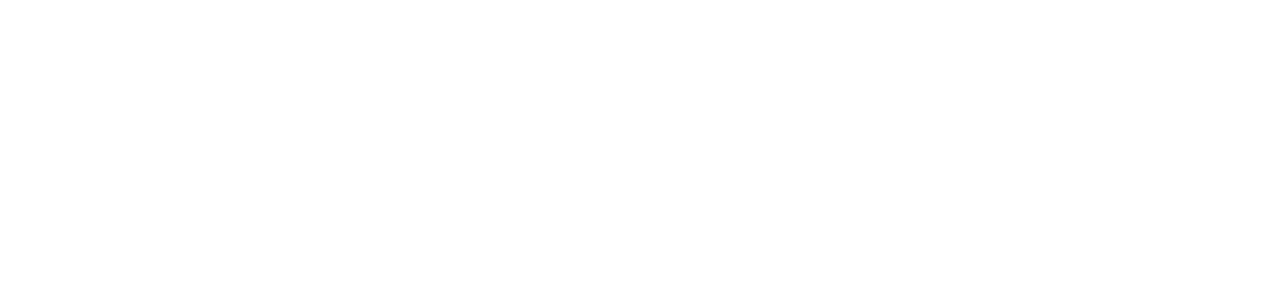
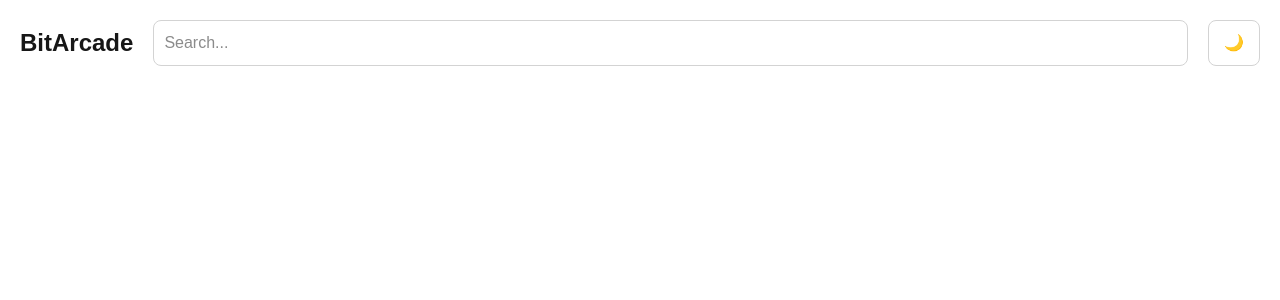
Before and after one commit to km-rjun/BitArcade, a Next.js app: page / in a window 1280 px wide. Shown: the top 300 px of the page. Built offline with nearby package versions, Linux system fonts and the light colour scheme.

Commit message:
addded basic topbar

```diff
--- /dev/null
+++ b/components/TopBar.css
@@ -0,0 +1,31 @@
+.topbar {
+    display: flex;
+    grid-template-columns: auto 1fr auto;
+    align-items: center;
+    justify-content: space-between;
+    border-bottom: 3px solid white;
+    border-radius: 10px;
+    padding: 20px;
+    gap: 20px;
+}
+
+.topbar-title{
+    font-size: 1.5rem;
+    font-weight: bold;
+}
+
+.topbar-search{
+    width: 100%;
+    border: 1px solid #d3d3d3;
+    border-radius: 8px;
+    padding: 10px;
+}
+
+.topbar-toggle {
+  cursor: pointer;
+  font-size: 1rem;
+  color: white;
+  padding: 10px 15px;
+  border: 1px solid #d3d3d3;
+  border-radius: 8px;
+}
--- /dev/null
+++ b/components/TopBar.tsx
@@ -0,0 +1,15 @@
+import "./TopBar.css"
+
+export default function TopBar() {
+    return(
+        <div className="topbar">
+            <div className="topbar-title">BitArcade</div>
+            <input
+            className="topbar-search"
+            type="text"
+            placeholder="Search..."
+            />
+            <button className="topbar-toggle">🌙</button>
+        </div>
+    )
+}
--- a/src/app/page.tsx
+++ b/src/app/page.tsx
@@ -1,3 +1,5 @@
+import TopBar from "../../components/TopBar"
+
 export default function Home() {
-    <div></div>;
+    return <TopBar />
 }
```
